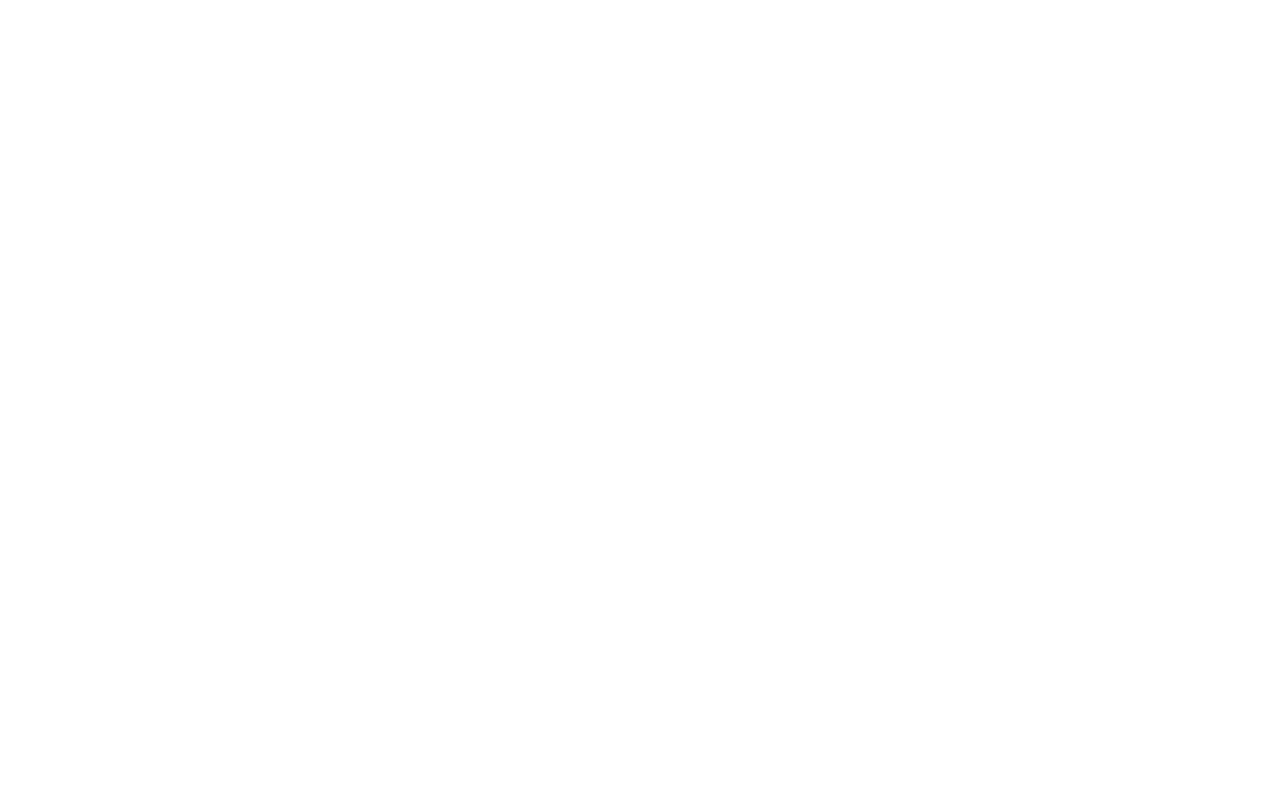
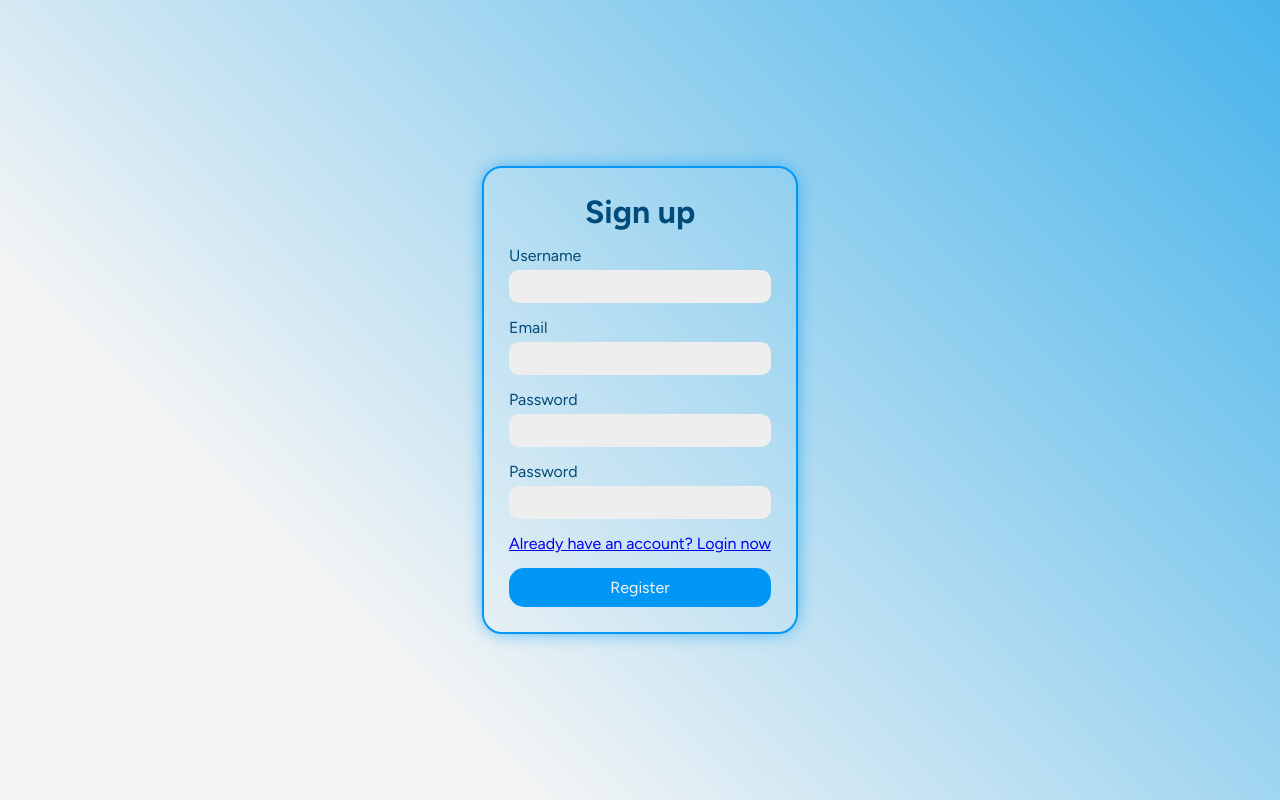
Before and after one commit to rubenruba/task-track-frontend, a React (Create React App) app: page /register in a window 1280 px wide. Before the commit this address had no page. Built offline with nearby package versions, Linux system fonts and the light colour scheme.

Commit message:
Add login and register views

```diff
--- a/src/App.css
+++ /dev/null
@@ -1,38 +0,0 @@
-.App {
-  text-align: center;
-}
-
-.App-logo {
-  height: 40vmin;
-  pointer-events: none;
-}
-
-@media (prefers-reduced-motion: no-preference) {
-  .App-logo {
-    animation: App-logo-spin infinite 20s linear;
-  }
-}
-
-.App-header {
-  background-color: #282c34;
-  min-height: 100vh;
-  display: flex;
-  flex-direction: column;
-  align-items: center;
-  justify-content: center;
-  font-size: calc(10px + 2vmin);
-  color: white;
-}
-
-.App-link {
-  color: #61dafb;
-}
-
-@keyframes App-logo-spin {
-  from {
-    transform: rotate(0deg);
-  }
-  to {
-    transform: rotate(360deg);
-  }
-}
--- a/src/App.tsx
+++ b/src/App.tsx
@@ -1,10 +1,14 @@
 import { FC } from "react";
 import { Route, Routes } from "react-router-dom";
+import { Login } from "./views/login/login";
+import { Register } from "./views/register/register";
 
 export const App: FC = () => {
   return (
     <Routes>
-      <Route path="/" element={''} />
+      <Route path="/" element={""} />
+      <Route path="/login" element={<Login />} />
+      <Route path="/register" element={<Register />} />
     </Routes>
-  )
-}
+  );
+};
--- /dev/null
+++ b/src/components/formInput/formInput.sass
@@ -0,0 +1,15 @@
+@import 'src/sass/variables'
+
+.form-input
+    display: flex
+    flex-direction: column
+    gap: 5px
+    width: 100%
+    input
+        border: none
+        background-color: #eeeeee
+        border-radius: 10px
+        padding: 7px
+        font-size: 1em
+    input:focus
+        outline: 2px solid #788789
--- /dev/null
+++ b/src/components/formInput/formInput.tsx
@@ -0,0 +1,15 @@
+import "./formInput.sass";
+
+export const FormInput = (props: { forId: string, title: string, type: string, updateValue: Function }) => {
+
+  return (
+    <div className="form-input">
+      <label htmlFor={props.forId}>{props.title}</label>
+      <input
+        id={props.forId}
+        type={props.type}
+        onChange={(event) => props.updateValue(props.forId, event.target.value)}
+      />
+    </div>
+  );
+};
--- /dev/null
+++ b/src/sass/global.sass
@@ -0,0 +1,40 @@
+@import url('https://fonts.googleapis.com/css2?family=Figtree:ital,wght@0,300..900;1,300..900&display=swap')
+@import './variables'
+
+*
+    font-family: "Figtree", sans-serif
+    margin: 0
+    padding: 0
+
+button
+    background-color: $normalBlue
+    border: none
+    border-radius: 15px
+    color: $white
+    cursor: pointer
+    font-size: 1em
+    padding: 10px
+    &:hover
+        background-color: $lightBlue
+        transition: 0.3s
+
+.register-login-container
+    display: flex
+    justify-content: center
+    align-items: center
+    width: 100vw
+    height: 100vh
+    background: linear-gradient(45deg, $white 25%, $lightBlue 100%)
+    color: $darkBlue
+    form
+        display: flex
+        flex-direction: column
+        gap: 15px
+        border: 2px solid $normalBlue
+        border-radius: 20px
+        box-shadow: 0px 0px 20px -5px $normalBlue
+        padding: 25px
+        margin: 25px
+        min-width: 20vw
+        h1
+            text-align: center
--- /dev/null
+++ b/src/sass/variables.sass
@@ -0,0 +1,7 @@
+$normalBlue: #0197F6
+$lightBlue: #47B4EB
+$darkBlue: #014B7A
+$cyan: #448FA3
+$lightCyan: #68C5DB
+$white: #F5F5F5
+$black: #141414
--- /dev/null
+++ b/src/views/login/login.tsx
@@ -0,0 +1,40 @@
+import { FC, useState } from "react";
+import { FormInput } from "../../components/formInput/formInput";
+import { Link } from "react-router-dom";
+
+export const Login: FC = () => {
+  const [value, setValue] = useState({
+    email: "",
+    password: "",
+  });
+
+  const updateValue = (prop: string, value: string) => {
+    setValue((prevState) => ({
+      ...prevState,
+      [prop]: value,
+    }));
+  };
+
+  return (
+    <div className="register-login-container">
+      <form>
+        <h1>Login</h1>
+        <FormInput
+          forId="email"
+          title="Email"
+          type="email"
+          updateValue={updateValue}
+        />
+        <FormInput
+          forId="password"
+          title="Password"
+          type="password"
+          updateValue={updateValue}
+        />
+        <Link to="/login">Forget password?</Link>
+        <Link to="/register">Don't have an account? Register now</Link>
+        <button>Login</button>
+      </form>
+    </div>
+  );
+};
--- /dev/null
+++ b/src/views/register/register.tsx
@@ -0,0 +1,53 @@
+import { FC, useState } from "react";
+import { FormInput } from "../../components/formInput/formInput";
+import { Link } from "react-router-dom";
+
+export const Register: FC = () => {
+  const [value, setValue] = useState({
+    username: "",
+    email: "",
+    password: "",
+    repeatPassword: "",
+  });
+
+  const updateValue = (prop: string, value: string) => {
+    setValue((prevState) => ({
+      ...prevState,
+      [prop]: value,
+    }));
+  };
+
+  return (
+    <div className="register-login-container">
+      <form>
+        <h1>Sign up</h1>
+        <FormInput
+          forId="username"
+          title="Username"
+          type="text"
+          updateValue={updateValue}
+        />
+        <FormInput
+          forId="email"
+          title="Email"
+          type="email"
+          updateValue={updateValue}
+        />
+        <FormInput
+          forId="password"
+          title="Password"
+          type="password"
+          updateValue={updateValue}
+        />
+        <FormInput
+          forId="repeatPassword"
+          title="Password"
+          type="password"
+          updateValue={updateValue}
+        />
+        <Link to="/login">Already have an account? Login now</Link>
+        <button>Register</button>
+      </form>
+    </div>
+  );
+};
```
Also changed, not shown: src/index.tsx (+6 -5 lines).
